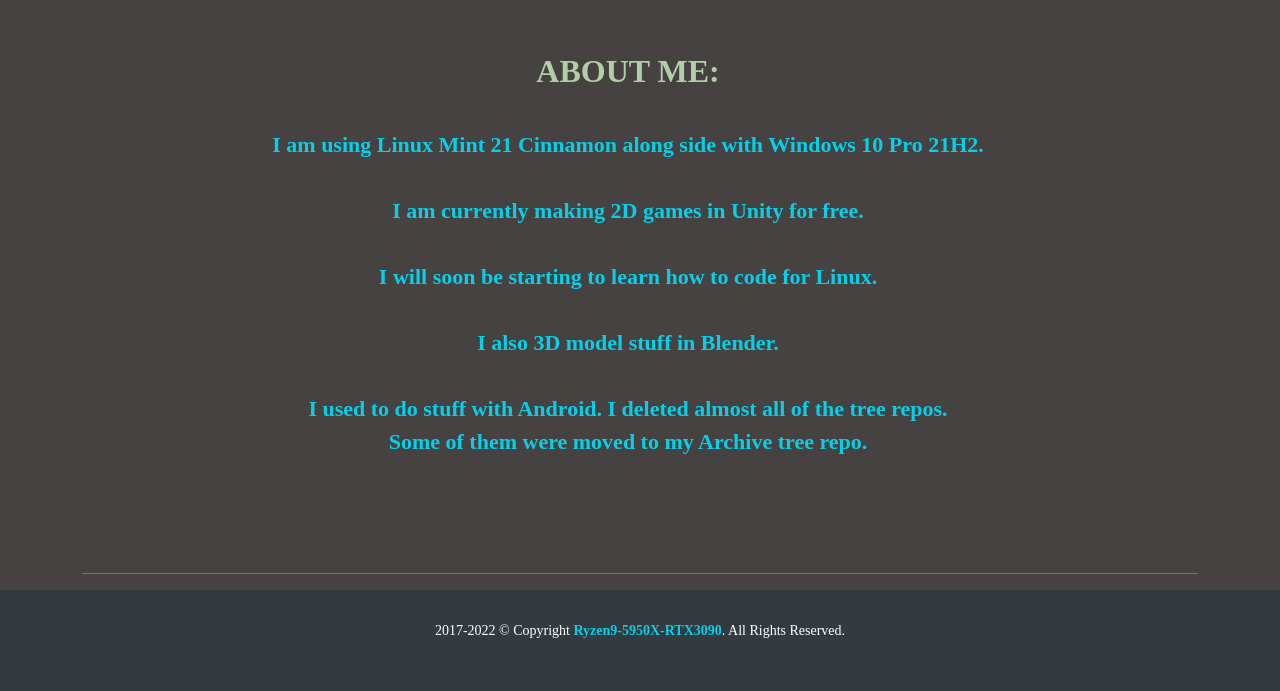
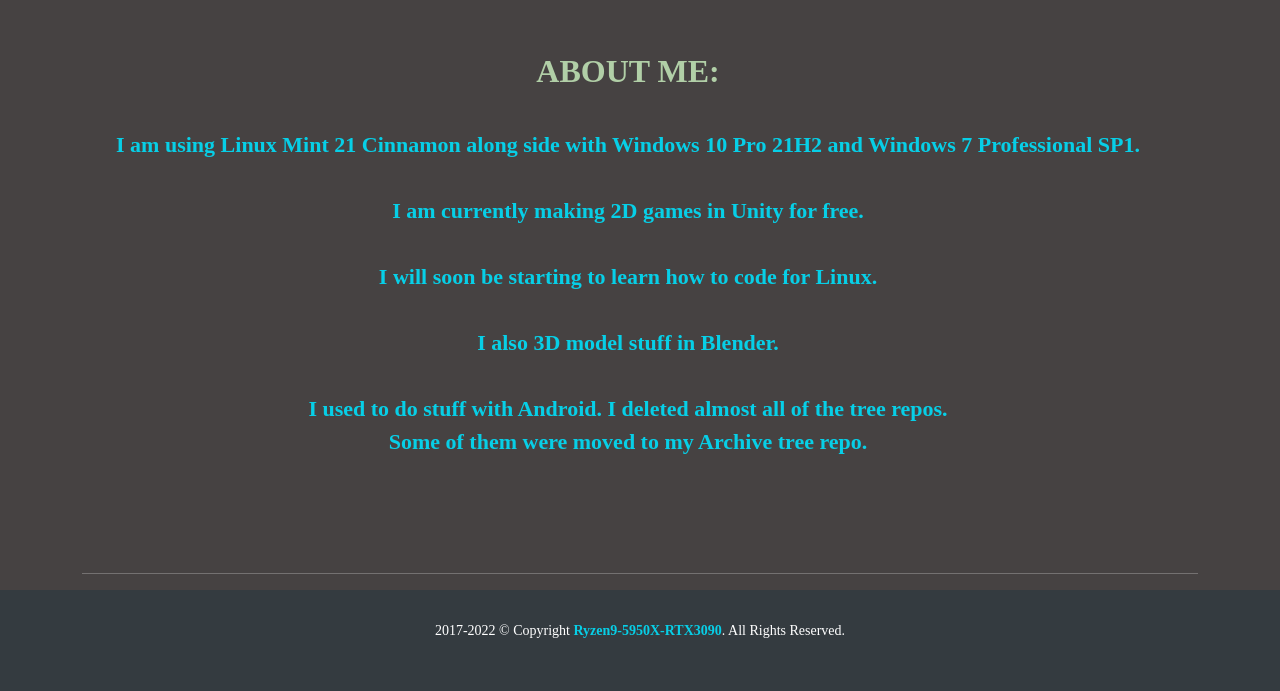
Before and after one commit to Ryzen9-5950X-RTX3090/about, a plain HTML site: page index.html in a window 1280 px wide. Shown: the part 880-1571 px from the top of the page. Drawn offline with nearby package versions, Linux system fonts and the light colour scheme; a web font is replaced by a local one.

Commit message:
Remove old files.

```diff
--- a/index.html
+++ b/index.html
@@ -73,7 +73,7 @@
 <div class="section-header">
 <h3 class="section-title center5"><strong2>About me:</strong2></h3>
   <br>
-  <strong class="center5">I am using Linux Mint 21 Cinnamon along side with Windows 10 Pro 21H2.</strong>
+  <strong class="center5">I am using Linux Mint 21 Cinnamon along side with Windows 10 Pro 21H2 and Windows 7 Professional SP1.</strong>
   <br>
   <strong class="center5">I am currently making 2D games in Unity for free.</strong>
   <br>
```
Also changed, not shown: assets/img/DarkModeBackground.png (deleted).
